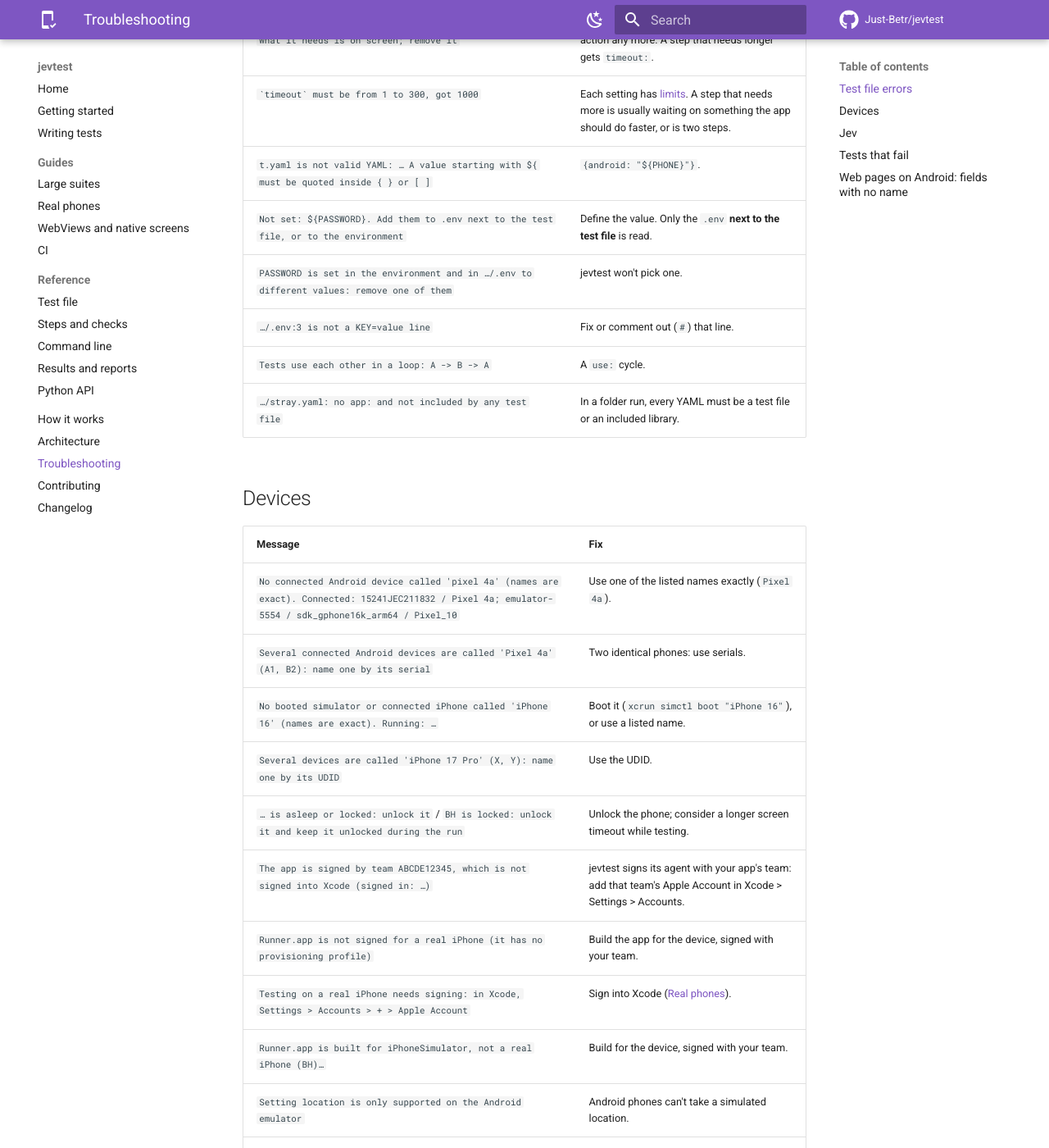
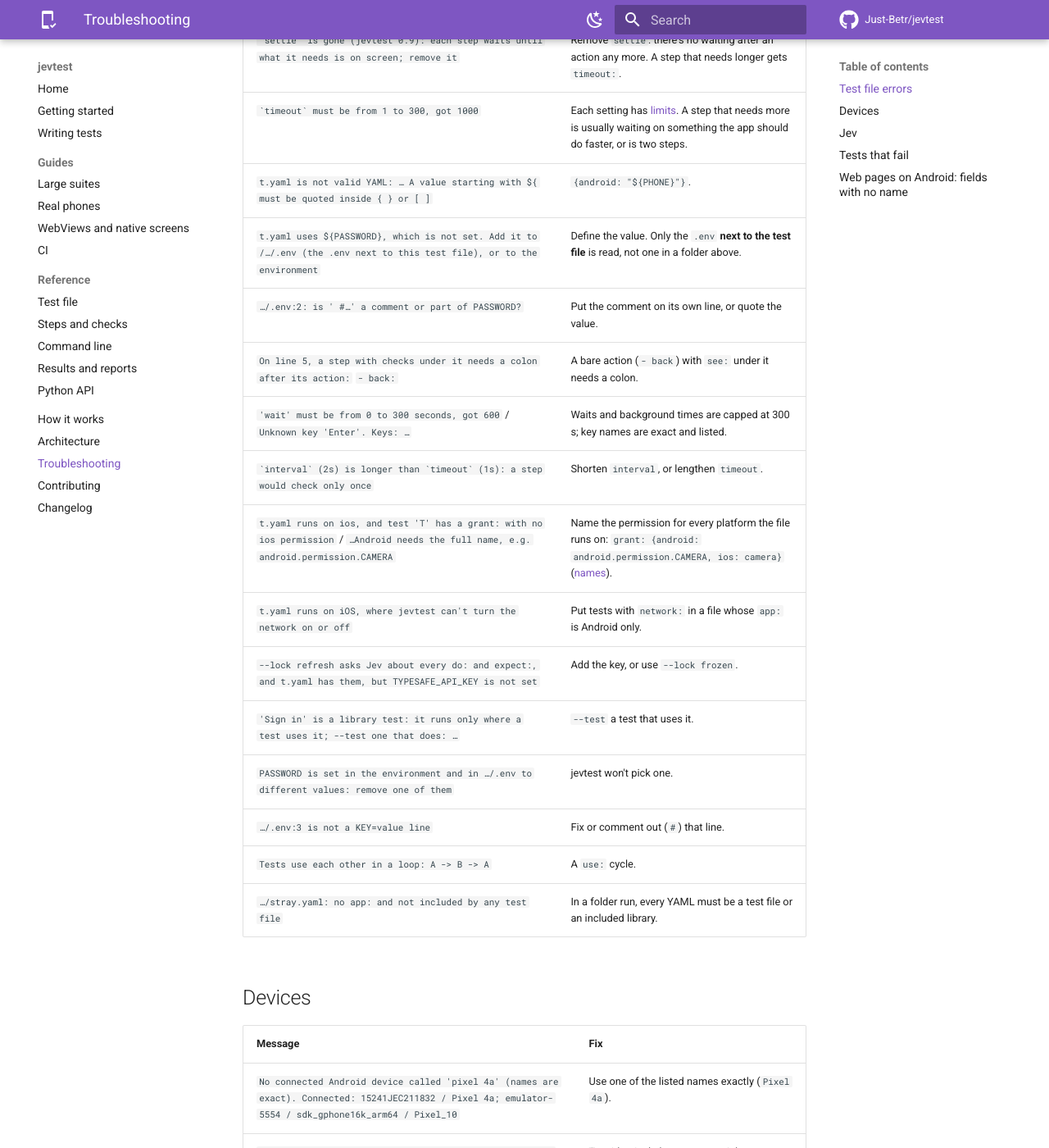
Before and after one commit to Just-Betr/jevtest, an MkDocs documentation site: the page built from docs/troubleshooting.md, in a window 1280 px wide and 1400 px high, scrolled down 893 px. Shown: the whole window at 82% size. Built offline with MkDocs 1.6.1 and Material for MkDocs 9.7.7, drawn with Linux system fonts in a browser that asks for light colours; comment, search, counter and statistics services are not loaded; some of the changed text lies outside the part shown.

Commit message:
Docs: troubleshooting quotes the messages jevtest prints now, and the new ones
Co-Authored-By: Claude Opus 5.5 <noreply@anthropic.com>

```diff
--- a/docs/troubleshooting.md
+++ b/docs/troubleshooting.md
@@ -23,7 +23,15 @@ error: t.yaml has 2 problems:
 | `` `settle` is gone (jevtest 0.9): each step waits until what it needs is on screen; remove it `` | Remove `settle`: there's no waiting after an action any more. A step that needs longer gets `timeout:`. |
 | `` `timeout` must be from 1 to 300, got 1000 `` | Each setting has [limits](reference/test-file.md#settings-optional). A step that needs more is usually waiting on something the app should do faster, or is two steps. |
 | `t.yaml is not valid YAML: … A value starting with ${ must be quoted inside { } or [ ]` | `{android: "${PHONE}"}`. |
-| ``Not set: ${PASSWORD}. Add them to .env next to the test file, or to the environment`` | Define the value. Only the `.env` **next to the test file** is read. |
+| ``t.yaml uses ${PASSWORD}, which is not set. Add it to /…/.env (the .env next to this test file), or to the environment`` | Define the value. Only the `.env` **next to the test file** is read, not one in a folder above. |
+| `…/.env:2: is ' #…' a comment or part of PASSWORD?` | Put the comment on its own line, or quote the value. |
+| `On line 5, a step with checks under it needs a colon after its action:` `- back:` | A bare action (`- back`) with `see:` under it needs a colon. |
+| `'wait' must be from 0 to 300 seconds, got 600` / `Unknown key 'Enter'. Keys: …` | Waits and background times are capped at 300 s; key names are exact and listed. |
+| `` `interval` (2s) is longer than `timeout` (1s): a step would check only once `` | Shorten `interval`, or lengthen `timeout`. |
+| `t.yaml runs on ios, and test 'T' has a grant: with no ios permission` / `…Android needs the full name, e.g. android.permission.CAMERA` | Name the permission for every platform the file runs on: `grant: {android: android.permission.CAMERA, ios: camera}` ([names](reference/steps.md#grant-permission-names)). |
+| `t.yaml runs on iOS, where jevtest can't turn the network on or off` | Put tests with `network:` in a file whose `app:` is Android only. |
+| `--lock refresh asks Jev about every do: and expect:, and t.yaml has them, but TYPESAFE_API_KEY is not set` | Add the key, or use `--lock frozen`. |
+| `'Sign in' is a library test: it runs only where a test uses it; --test one that does: …` | `--test` a test that uses it. |
 | `PASSWORD is set in the environment and in …/.env to different values: remove one of them` | jevtest won't pick one. |
 | `…/.env:3 is not a KEY=value line` | Fix or comment out (`#`) that line. |
 | `Tests use each other in a loop: A -> B -> A` | A `use:` cycle. |
@@ -35,7 +43,11 @@ error: t.yaml has 2 problems:
 |---|---|
 | `No connected Android device called 'pixel 4a' (names are exact). Connected: 15241JEC211832 / Pixel 4a; emulator-5554 / sdk_gphone16k_arm64 / Pixel_10` | Use one of the listed names exactly (`Pixel 4a`). |
 | `Several connected Android devices are called 'Pixel 4a' (A1, B2): name one by its serial` | Two identical phones: use serials. |
-| `No booted simulator or connected iPhone called 'iPhone 16' (names are exact). Running: …` | Boot it (`xcrun simctl boot "iPhone 16"`), or use a listed name. |
+| `No booted simulator or connected iPhone called 'iPhone 16' (names are exact). Running: …` | No device has that name: use a listed one exactly. |
+| `The simulator 'iPhone 16e' isn't booted: boot it (xcrun simctl boot "iPhone 16e")` | Boot it: jevtest never boots devices. |
+| `The iPhone 'BH' is paired but not connected: plug it in with USB, unlock it and keep it awake` | The phone is asleep, locked or unplugged. |
+| `emulator-5554: another jevtest run (pid 1234) is testing it: wait for it to finish, or use another device` | Two runs can't share a device: the second would restart the app under the first. |
+| `putting back what a run that was stopped left changed: dark mode, network` | Not an error: a run killed outright left those changed, and this one puts them back first. |
 | `Several devices are called 'iPhone 17 Pro' (X, Y): name one by its UDID` | Use the UDID. |
 | `… is asleep or locked: unlock it` / `BH is locked: unlock it and keep it unlocked during the run` | Unlock the phone; consider a longer screen timeout while testing. |
 | `The app is signed by team ABCDE12345, which is not signed into Xcode (signed in: …)` | jevtest signs its agent with your app's team: add that team's Apple Account in Xcode > Settings > Accounts. |
@@ -43,7 +55,10 @@ error: t.yaml has 2 problems:
 | `Testing on a real iPhone needs signing: in Xcode, Settings > Accounts > + > Apple Account` | Sign into Xcode ([Real phones](guides/real-devices.md#iphone)). |
 | `Runner.app is built for iPhoneSimulator, not a real iPhone (BH)…` | Build for the device, signed with your team. |
 | `Setting location is only supported on the Android emulator` | Android phones can't take a simulated location. |
-| `A real iPhone can't pre-grant permissions` | Tap the prompt in the test: `do: Allow camera access`. |
+| `t.yaml runs on the iPhone BH, where jevtest can't pre-grant permissions` | Run that test on a simulator, or tap the prompt in the test: `do: Allow camera access`. |
+| `Can't grant android.permission.RECORD_AUDIO: the app doesn't declare it in its manifest` | Declare it in the app, or leave it out of `grant:`. |
+| `No keyboard came up within 3 seconds: iOS presses keys only into a field, so tap one first` | Tap the field before `key:`. |
+| `No app on the device opens myapp://x: check the link, and that the app registers its scheme` | Check the link and the app's URL scheme. |
 
 ## Jev
 
@@ -53,20 +68,24 @@ error: t.yaml has 2 problems:
 | `TYPESAFE_API_KEY is not set: put it in the .env next to the test file, or in the environment` | Add the key, or run `--lock frozen` if everything is recorded. |
 | `No steps are saved for this do: in tests.lock.json, and --lock frozen only repeats saved steps…` | This `do:` hasn't been worked out yet (or its text changed). Run `--lock record` and commit the lockfile. |
 | `This screen and question are not in tests.lock.json, and --lock frozen only replays recorded decisions…` | An `expect:` (or a choice between exact matches) met a screen that wasn't recorded. Run `--lock record` and commit the lockfile. |
-| `Waited 10s until the 2nd of 2 button 'Delete' is on screen; the screen shows 1, the saved step was made with 2` | The app changed since the `do:` was worked out. Run `--lock record`: it works the goal out again from where the saved steps stopped fitting. |
+| `Waited 10s until the 2nd of 2 button 'Delete' is on screen and stopped moving; the screen shows 1, the saved step was made with 2` | The app changed since the `do:` was worked out. Run `--lock record`: it works the goal out again from where the saved steps stopped fitting. |
 | `Jev HTTP 429: trying again in 0.5s (retry 1 of 4)` | Printed while TypeSafe is rate-limiting (429) or overloaded (529); jevtest retries, waiting as long as TypeSafe asks (up to a minute) or with backoff, and says so each time. |
 | `Jev HTTP 401: …` | Check the key. |
 
 ## Tests that fail
 
-- **`Could not find element 'X' on screen`**: no element says exactly *X* within `timeout`. Check the failure screenshot; maybe it's below the fold (`scroll_to:` first) or labelled differently.
+- **`Waited 10s until an element says 'X' on screen and stopped moving`**: no element says exactly *X* within `timeout`. Check the failure screenshot; maybe it's below the fold (`scroll_to:` first) or labelled differently. If it ends `; the app is in the background` or `; the app isn't running`, an earlier step left the app.
+- **`…; what says 'Sign in' doesn't take text (button)`**: `type: into:` or `clear:` named something that isn't a field.
+- **`Waited 10s until the keyboard is up (a field takes typed text); tap the field first, or name it with into:`**: `type:` without `into:` needs a field with the keyboard up.
 - **`…; close but not exact: 'Save draft', 'Unsaved changes'`**: the screen has longer texts containing the target. Matching is exact (ignoring case), so write the whole text as the screen shows it: `tap: Save draft`. Close texts are only listed, never used.
 - **`Jev says the goal is impossible from this screen`**: the goal can't be done from where the app is. Often a previous step didn't land; add a `see:` after it.
-- **`Goal not reached after 10 actions (max_actions)`**: split the `do:` into smaller goals, one per step, or give a long form a higher `max_actions:`.
+- **`Goal not reached after 10 actions (max_actions); Jev's next would be …`**: split the `do:` into smaller goals, one per step, or give a long form a higher `max_actions:`.
+- **`…. The goal has no "quoted" values, so Jev can't type anything`**: put what to type in quotes: `do: Type "hello" into Email`.
+- **`The app left the foreground after back`**: a `do:` move left the app (back on the first screen), so the goal stopped there.
 - **`Scrolled down to the end but never found 'X'`**: the text isn't in the list, or it's the other way (`direction: up`).
 - **`Stuck repeating: tap button 'Next'`**: the action has no effect. The element may be disabled or covered.
 - **`The app is no longer running (crashed or closed)`**: the app crashed. The log from `adb logcat` or the device's crash reports will say why.
-- **`expect: … — Jev says false (0.31)`**: Jev judged the statement false. Read the screenshot: it's usually right. If the statement is ambiguous, make it concrete, or use `see:` for exact text.
+- **`expect: … — Waited 10s until Jev judged it true of a screen that stopped moving; Jev says false (0.31)`**: Jev judged the statement false. Read the screenshot: it's usually right. If the statement is ambiguous, make it concrete, or use `see:` for exact text.
 
 ## Web pages on Android: fields with no name
 
```
